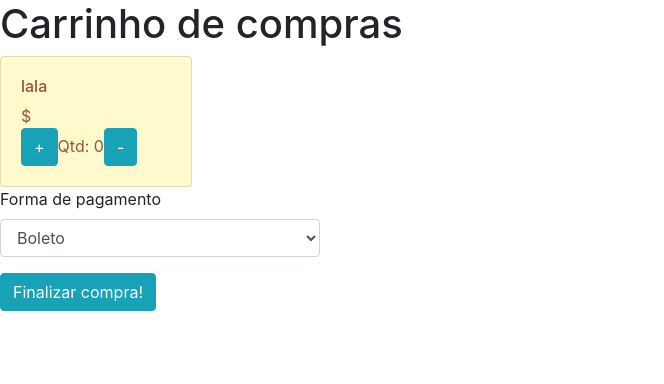
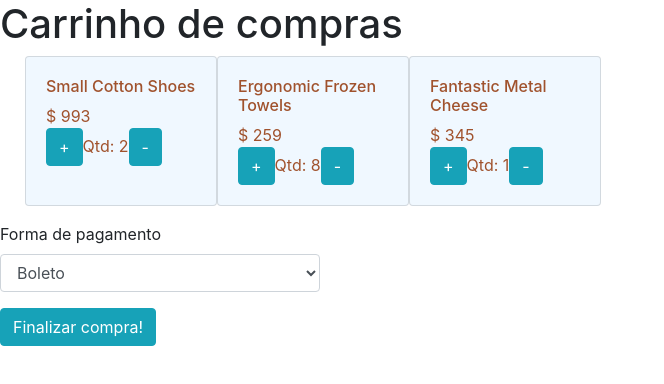
Before and after one commit to gicraveiro/VendinhaReact, a React (Create React App) app: page /carrinho in a window 1280 px wide. Shown: the top 384 px of the page, without its empty margins (0-664 px from the left). Built offline with nearby package versions, Linux system fonts and the light colour scheme.

Commit message:
tela do carrinho mostra state atual que está hardcoded

```diff
--- a/src/Carrinho.js
+++ b/src/Carrinho.js
@@ -15,22 +15,35 @@ class MiniCard extends React.Component {
 		}*/
 		return ( // {this.props.price}
 
-			<div class="card" style={{width: "12rem", backgroundColor:"LemonChiffon", color:"sienna"}}>
+			<div class="card" style={{width: "12rem", backgroundColor:"aliceblue", color:"sienna"}}>
 
 				<div class="card-body">
-					<h6> {/*this.props.name*/} lala </h6>
+					<h6> {this.props.name} </h6> {/*NOME NAO ESTÁ CHEGANDO*/}
 
-					<div> $  </div>
+					<div> $ {this.props.price} </div>
 
 					<button type="button" class="btn btn-info" /*onClick={this.props.adicionarCarrinho.bind(this,[this.props.user, index, qtd,this.props.id])}*/ >+</button>
 
-					<label>  Qtd: {qtd} </label>
+					<label>  Qtd: {this.props.qtd} </label>
 
 					<button type="button" class="btn btn-info" onClick={this.props.diminuirCarrinho} >-</button>
 				</div>
 			</div>
 		);
 	}
+}
+
+function Lista(props) {
+
+	const listaProd = props.carrinho.map((produtos) =>
+//		<CardProduto key={produtos.id.toString()} name={produtos.name} price={produtos.price} image={produtos.image} id={produtos.id} user={props.user} carrinho={props.user.carrinho} adicionarCarrinho={props.adicionarCarrinho} diminuirCarrinho={props.diminuirCarrinho}/>
+		<MiniCard key={produtos.item.toString()} name={produtos.name} price={produtos.preco} qtd={produtos.qtd} />
+	);
+
+	return (
+		<ul class="row">{listaProd}</ul>
+	);
+
 }
 
 
@@ -59,7 +72,9 @@ class TelaCarrinho extends React.Component {
 				<div>
 					<h1>Carrinho de compras</h1>
 
-					<MiniCard />
+					<Lista carrinho={this.props.carrinho} />
+
+					{/*<MiniCard name={this.props.users[0].carrinho[0].name} price={this.props.users[0].carrinho[0].price}/>*/}
 
 					<div class="form-group" style={{width: "20rem"}}>
 
--- a/src/Pedido.js
+++ b/src/Pedido.js
@@ -15,7 +15,7 @@ class TelaPedido extends React.Component {
 
 				<br />
 
-				<button type="button" class="btn btn-info" onClick={this.chamaFinaliza}> Finalizar compra! </button>
+				<button type="button" class="btn btn-info" onClick={this.esvaziarCarrinho}> Finalizar compra! </button>
 			</div>
 
 		);
--- a/src/TelaProdutos.js
+++ b/src/TelaProdutos.js
@@ -15,12 +15,11 @@ class CardProduto extends React.Component {
 		}
 
 //		console.log(this)
-
 //		const userIndex = this.props.users.indexOf(this.props.user)
 
 		return (
 			//{const prodId = this.props.id}
-			<div class="card" style={{width: "12rem", backgroundColor:"LemonChiffon", color:"sienna"}}>
+			<div class="card" style={{width: "12rem", backgroundColor:"aliceblue", color:"sienna"}}>
 
 				<img src={this.props.image} class="card-img-top" alt="Foto"/>
 				<div class="card-body">
@@ -34,7 +33,7 @@ class CardProduto extends React.Component {
 					<label>Colocar no carrinho</label>
 					<button type="button" class="btn btn-info" idP={this.props.id} user={this.props.user}  onClick={this.props.adicionarCarrinho/*.bind(this,[this.props.user, index, qtd,this.props.id])*/} >+</button>
 
-				 	<label>  Qtd: {/*this.props.carrinho[index].qtd*//* ARRUMAR A QUANTIDADE*/} </label>
+				 	<label>  Qtd: {qtd} {/* ARRUMAR A QUANTIDADE*/} </label>
 
 					<button type="button" class="btn btn-info" onClick={this.props.diminuirCarrinho} >-</button>
 				</div>
--- a/src/index.js
+++ b/src/index.js
@@ -20,7 +20,7 @@ class App extends React.Component {
 			users: [
 				{"email" : "lenelena@gmail.com", "senha" : "alo123", "cpf" :"0", "nome" : "Lena Elena",
 				"carrinho" :
-					[{"item" : 3, "qtd" : 2, "preco" : 993.00},{"item" : 4, "qtd" : 8, "preco" : 259.00}, {"item" : 11, "qtd" : 1, "preco" : 345.00}]
+					[{"item" : 3, "qtd" : 2, "preco" : 993.00, "name" : "Small Cotton Shoes"},{"item" : 4, "qtd" : 8, "preco" : 259.00, "name" : "Ergonomic Frozen Towels"}, {"item" : 11, "qtd" : 1, "preco" : 345.00, "name" : "Fantastic Metal Cheese"}]
 				},
 				{"email" : "gi@email.com", "senha" : "cheguei", "cpf" : "1230", "nome" : "Gi",
 				"carrinho" :
@@ -68,7 +68,7 @@ class App extends React.Component {
 
 				var qtd = this.state.users[user].carrinho[index].qtd // qtd daquele item
 				idP = this.state.users[user].carrinho[index].item // calcula o id do item a partir do state global pois já está no carrinho
-				var carrinho = state.users[user].carrinho.map((item,j) => { // cria uma cópia do vetor de carrinho, mas com a quantidade do item atualizada
+				carrinho = state.users[user].carrinho.map((item,j) => { // cria uma cópia do vetor de carrinho, mas com a quantidade do item atualizada
 					if (j === index){
 
 						return {"item" : idP, "qtd" : qtd+1}; // ou return item + 1 já faz a conta aqui...
@@ -116,11 +116,11 @@ class App extends React.Component {
 
 				this.setState(state => {
 
-					if (qtd == 1) { // remove o item do carrinho
+					if (qtd === 1) { // remove o item do carrinho
 						var carrinho = state.users[user].carrinho.filter((item,j) => index !== j);
 					}
 					else {
-						var carrinho = state.users[user].carrinho.map((item,j) => { // cria uma cópia do vetor de carrinho, mas com a quantidade do item atualizada
+						carrinho = state.users[user].carrinho.map((item,j) => { // cria uma cópia do vetor de carrinho, mas com a quantidade do item atualizada
 							if (j === index){
 
 								return {"item" : idP, "qtd" : qtd-1};
@@ -154,6 +154,8 @@ class App extends React.Component {
 		const carrinho = []
 		const userId = 0
 
+		console.log(this.state.users[userId].carrinho)
+
 		this.setState( state => {
 
 			const users = state.users.map((user, j) => { // atualiza o vetor de users
@@ -162,10 +164,11 @@ class App extends React.Component {
 							}
 							return user
 						})
-
+			console.log(users)
 			return{
 				users,
 			}
+
 		})
 	}
 	//Função que calcula o preço total
@@ -229,16 +232,18 @@ class App extends React.Component {
 					path="/carrinho"
 					component={() => <TelaCarrinho
 						users={this.state.users}
+						carrinho={this.state.users[0].carrinho}
 					/>}
 				/>
 
 				<Route
 					path="/pedido"
 					component={() => <TelaPedido
-						users={this.state.users}
+						//users={this.state.users}
 						calcular={this.calcular}
-						index={0}
-						qtd={0}
+						//index={0}
+						//qtd={0}
+						carrinho={this.state.users[0].carrinho}
 					/>}
 				/>
 
```
